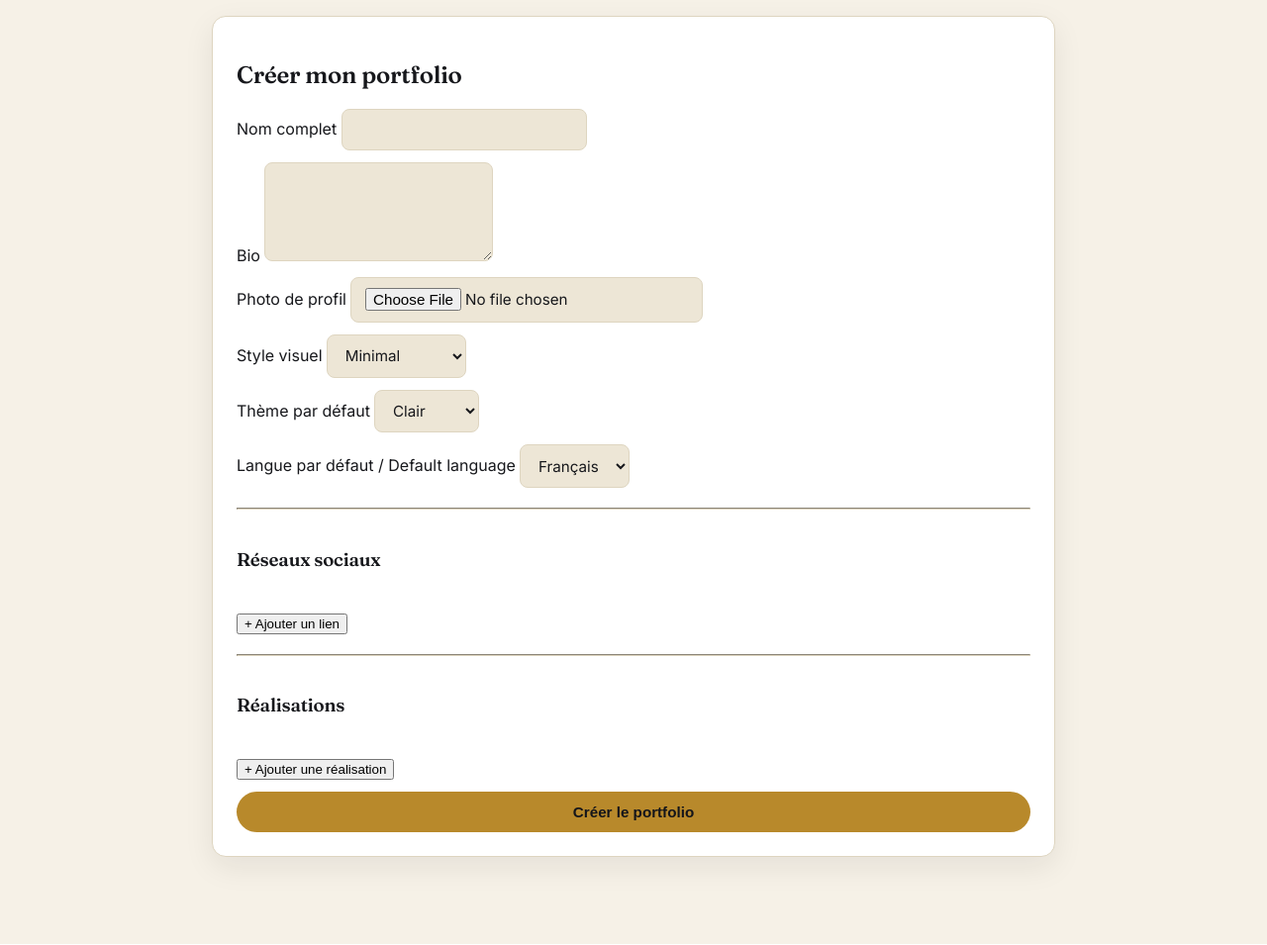
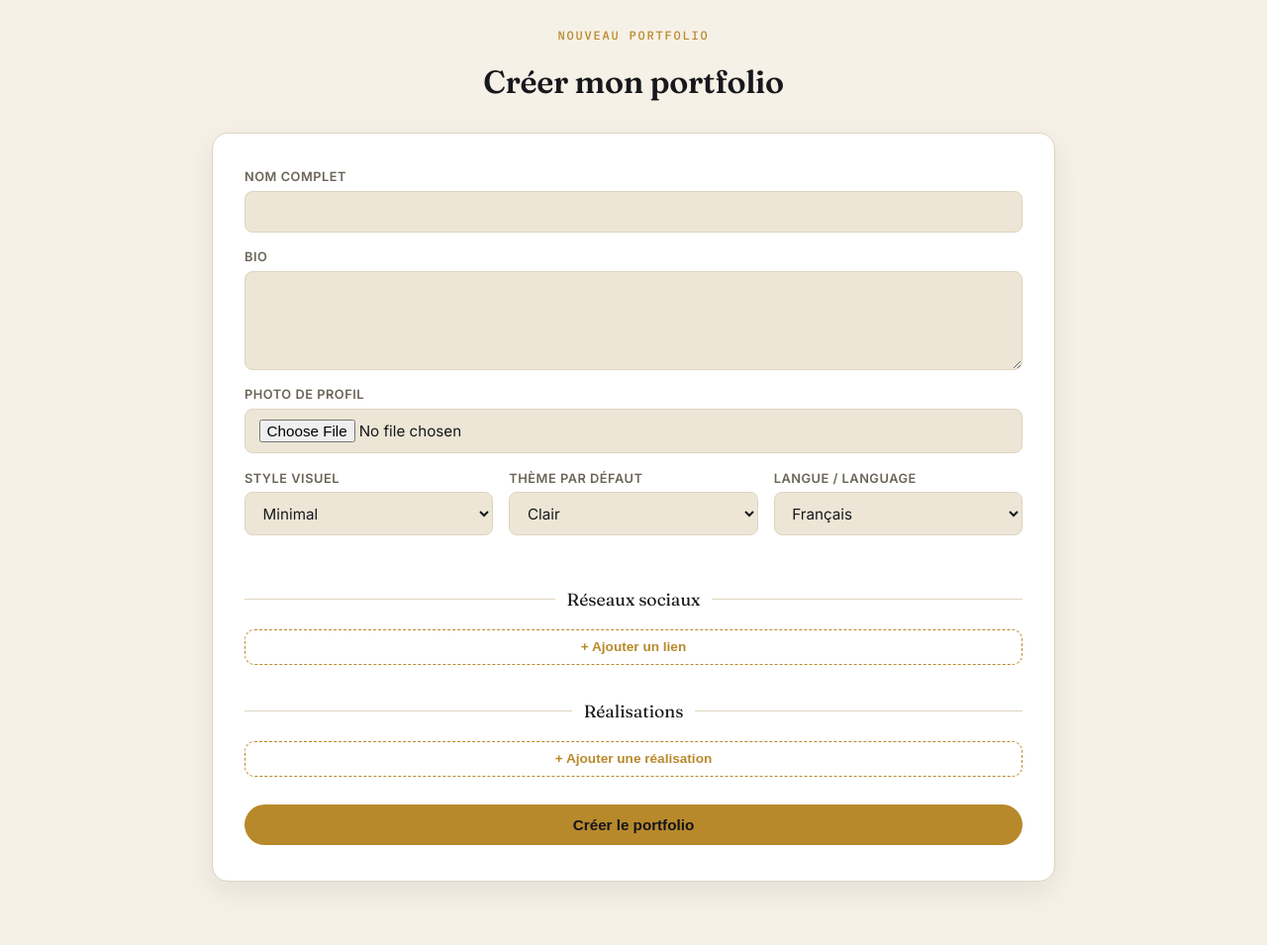
Before and after one commit to mymipronis-bot/PortfolioHub, a Flask app: page /create in a window 1280 px wide. Shown: the part 71-1026 px from the top of the page at 99% size. Run offline with Flask 3, Linux system fonts and the light colour scheme.

Commit message:
Refactor create.html form structure and styling

```diff
--- a/templates/create.html
+++ b/templates/create.html
@@ -2,67 +2,70 @@
 {% block title %}Créer mon portfolio — PortfolioHub{% endblock %}
 {% block content %}
 
-<div class="card">
-  <h2 data-i18n="create_button">Créer mon portfolio</h2>
+<div class="form-page-header">
+  <p class="hero-eyebrow" data-i18n="hero_eyebrow_create">Nouveau portfolio</p>
+  <h1 data-i18n="create_button">Créer mon portfolio</h1>
+</div>
 
-  <form id="create-form" class="contact-form" enctype="multipart/form-data">
-    <label>
-      <span data-i18n="form_full_name">Nom complet</span>
+<div class="form-sheet">
+  <form id="create-form" enctype="multipart/form-data">
+
+    <div class="field">
+      <label data-i18n="form_full_name">Nom complet</label>
       <input type="text" name="full_name" required>
-    </label>
+    </div>
 
-    <label>
-      <span data-i18n="form_bio">Bio</span>
+    <div class="field">
+      <label data-i18n="form_bio">Bio</label>
       <textarea name="bio"></textarea>
-    </label>
+    </div>
 
-    <label>
-      <span data-i18n="form_avatar">Photo de profil</span>
+    <div class="field">
+      <label data-i18n="form_avatar">Photo de profil</label>
       <input type="file" name="avatar" accept="image/*">
-    </label>
+    </div>
 
-    <label>
-      <span data-i18n="form_template">Style visuel</span>
+    <div class="field-row">
+      <div class="field">
+        <label data-i18n="form_template">Style visuel</label>
         <select name="template">
           <option value="minimal">Minimal</option>
           <option value="colorful">Colorful</option>
           <option value="dark-elegant">Dark Elegant</option>
         </select>
-    </label>
+      </div>
 
-    <label>
-      <span data-i18n="form_theme">Thème par défaut</span>
+      <div class="field">
+        <label data-i18n="form_theme">Thème par défaut</label>
         <select name="default_theme">
           <option value="light" data-i18n="theme_light">Clair</option>
           <option value="dark" data-i18n="theme_dark">Sombre</option>
         </select>
-    </label>
+      </div>
 
-    <label>
-      <span>Langue par défaut / Default language</span>
+      <div class="field">
+        <label>Langue / Language</label>
         <select name="default_language">
           <option value="fr">Français</option>
           <option value="en">English</option>
         </select>
-    </label>
+      </div>
+    </div>
 
-    <hr style="border-color: var(--border); width:100%;">
+    <div class="section-divider"><span>Réseaux sociaux</span></div>
+    <div id="social-links-list"></div>
+    <button type="button" id="add-social-link" class="add-btn">+ Ajouter un lien</button>
 
-    <h3>Réseaux sociaux</h3>
-    <div id="social-links-list"></div>
-    <button type="button" id="add-social-link" style="align-self:flex-start;">+ Ajouter un lien</button>
+    <div class="section-divider"><span>Réalisations</span></div>
+    <div id="works-list"></div>
+    <button type="button" id="add-work" class="add-btn">+ Ajouter une réalisation</button>
 
-    <hr style="border-color: var(--border); width:100%;">
-
-    <h3>Réalisations</h3>
-    <div id="works-list"></div>
-    <button type="button" id="add-work" style="align-self:flex-start;">+ Ajouter une réalisation</button>
-
-    <button type="submit" class="primary" data-i18n="form_submit">Créer le portfolio</button>
+    <button type="submit" class="primary submit-btn" data-i18n="form_submit">Créer le portfolio</button>
   </form>
 
-  <div id="result" style="display:none;" class="card">
-    <p>✅ Portfolio créé : <a id="result-link" href="#" target="_blank"></a></p>
+  <div id="result" class="result-panel" style="display:none;">
+    <p>✅ Portfolio créé :</p>
+    <a id="result-link" class="mono" href="#" target="_blank"></a>
     <div class="qr-block">
       <p data-i18n="qr_title">Scanner pour partager</p>
       <img id="result-qr" src="" alt="QR code">
@@ -77,25 +80,21 @@
   initLanguage("fr");
   initTheme("light");
 
-  let socialLinkCount = 0;
-  let workCount = 0;
-
   document.getElementById("add-social-link").addEventListener("click", () => {
-    socialLinkCount++;
     const div = document.createElement("div");
-    div.style.display = "flex";
-    div.style.gap = "0.5rem";
+    div.className = "repeat-item";
     div.innerHTML = `
+      <div class="field-row">
         <input type="text" placeholder="Plateforme (ex: instagram)" data-social-platform>
-      <input type="url" placeholder="https://..." data-social-url style="flex:1;">
+        <input type="url" placeholder="https://..." data-social-url style="flex:2;">
+      </div>
     `;
     document.getElementById("social-links-list").appendChild(div);
   });
 
   document.getElementById("add-work").addEventListener("click", () => {
-    workCount++;
     const div = document.createElement("div");
-    div.className = "card";
+    div.className = "repeat-item";
     div.innerHTML = `
       <input type="text" placeholder="Titre" data-work-title required>
       <textarea placeholder="Description" data-work-description></textarea>
@@ -110,7 +109,6 @@
     const form = e.target;
     const formData = new FormData(form);
 
-    // 1. Créer le profil
     const resp = await fetch("/api/profiles", { method: "POST", body: formData });
     const data = await resp.json();
     if (!resp.ok) {
@@ -118,7 +116,6 @@
       return;
     }
 
-    // 2. Ajouter les liens sociaux
     const socialRows = document.querySelectorAll("#social-links-list > div");
     for (const row of socialRows) {
       const platform = row.querySelector("[data-social-platform]").value.trim();
@@ -132,7 +129,6 @@
       }
     }
 
-    // 3. Ajouter les réalisations
     const workRows = document.querySelectorAll("#works-list > div");
     let position = 0;
     for (const row of workRows) {
@@ -149,13 +145,12 @@
       await fetch(`/api/profiles/${data.id}/works`, { method: "POST", body: workData });
     }
 
-    // 4. Afficher le résultat
     const fullUrl = window.location.origin + data.url;
     document.getElementById("result-link").href = fullUrl;
     document.getElementById("result-link").textContent = fullUrl;
     document.getElementById("result-qr").src = data.qr_code_url;
     document.getElementById("result").style.display = "block";
-    form.style.display = "none";
+    form.closest(".form-sheet").querySelector("form").style.display = "none";
   });
 </script>
 {% endblock %}
```
Lines whose indentation alone changed are shown as unchanged.
